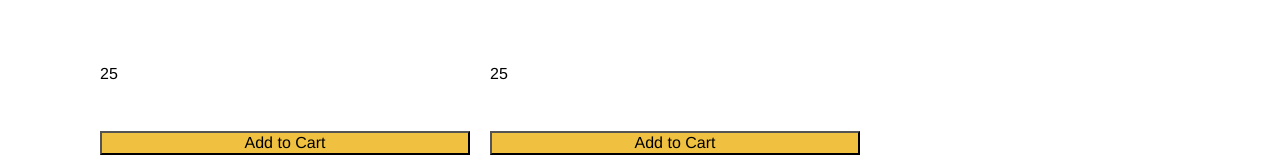
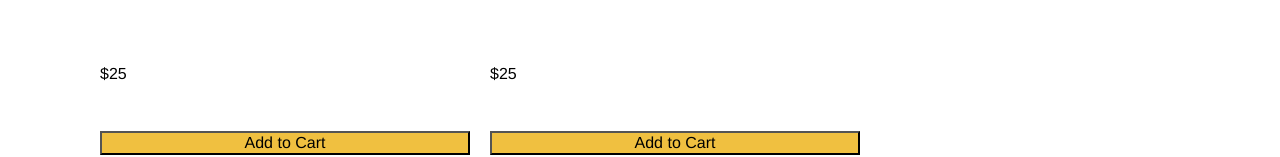
Before and after one commit to dannyzsea/shopping-cart, a React (Create React App) app: page / in a window 1280 px wide. Shown: the part 375-532 px from the top of the page. Built offline with nearby package versions, Linux system fonts and the light colour scheme.

Commit message:
update product

```diff
--- a/src/components/Products.js
+++ b/src/components/Products.js
@@ -1,4 +1,5 @@
 import React, { Component } from "react";
+import formatCurrency from "./util";
 class Products extends Component {
   render(props) {
     return (
@@ -11,7 +12,9 @@ class Products extends Component {
                   <img src={product.image} alt={product.title}></img>
                   <p>{product.title}</p>
                 </a>
-                <div className="product-price">{product.price}</div>
+                <div className="product-price">
+                  {formatCurrency(product.price)}
+                </div>
                 <button className="button-primary">Add to Cart</button>
               </div>
             </li>
--- /dev/null
+++ b/src/components/util.js
@@ -0,0 +1,3 @@
+export default function formatCurrency(num) {
+  return "$" + Number(num.toFixed(1)).toLocaleString() + " ";
+}
```
